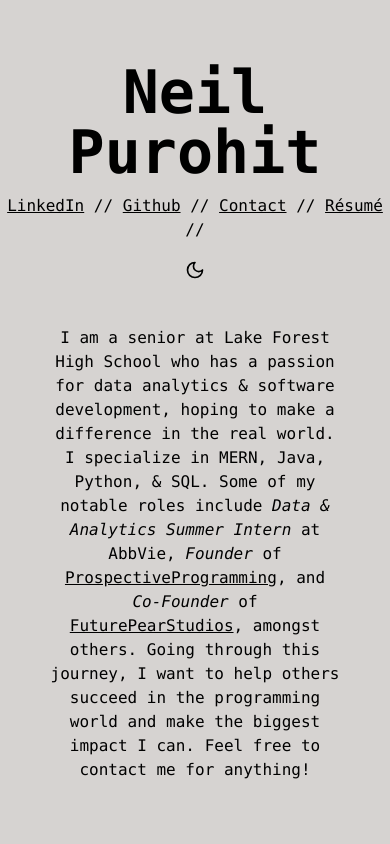
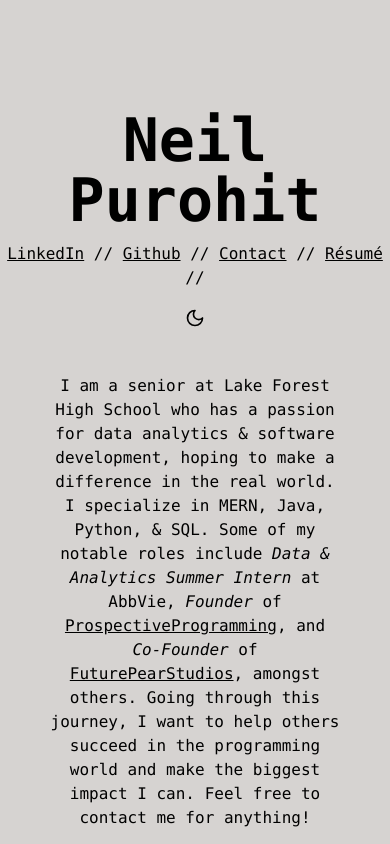
Before and after one commit to NeilP06/neilpuroh.it, a React (Create React App) app: page / in a window 390 px wide. Built offline with nearby package versions, Linux system fonts and the light colour scheme; the HTML template or start-up script is replaced by a standard one.

Commit message:
Fix header

```diff
--- a/src/App.js
+++ b/src/App.js
@@ -14,7 +14,7 @@ export default function App() {
       <div>
         <div className="lg:flex lg:items-center">
             <Image/>
-            <div className="inline-grid text-center lg:text-left w-full gap-3 lg:gap-1">
+            <div className="mt-24 lg:mt-0 inline-grid text-center lg:text-left w-full gap-3 lg:gap-1">
               <p className="text-6xl font-mono font-bold text-black dark:text-white">Neil Purohit</p>
               <div className="inline-grid lg:flex lg:items-center gap-3">
                 <p className="font-mono text-black dark:text-white"><a className="hover:font-semibold" href="https://linkedin.com/in/neilpurohit06"><u>LinkedIn</u></a> // <a className="hover:font-semibold" href="https://github.com/neilp06"><u>Github</u></a> // <a className="hover:font-semibold" href="mailto:neilpurohit42@gmail.com"><u>Contact</u></a> // <a className="hover:font-semibold" href={resume}><u>Résumé</u></a> //</p>
```
